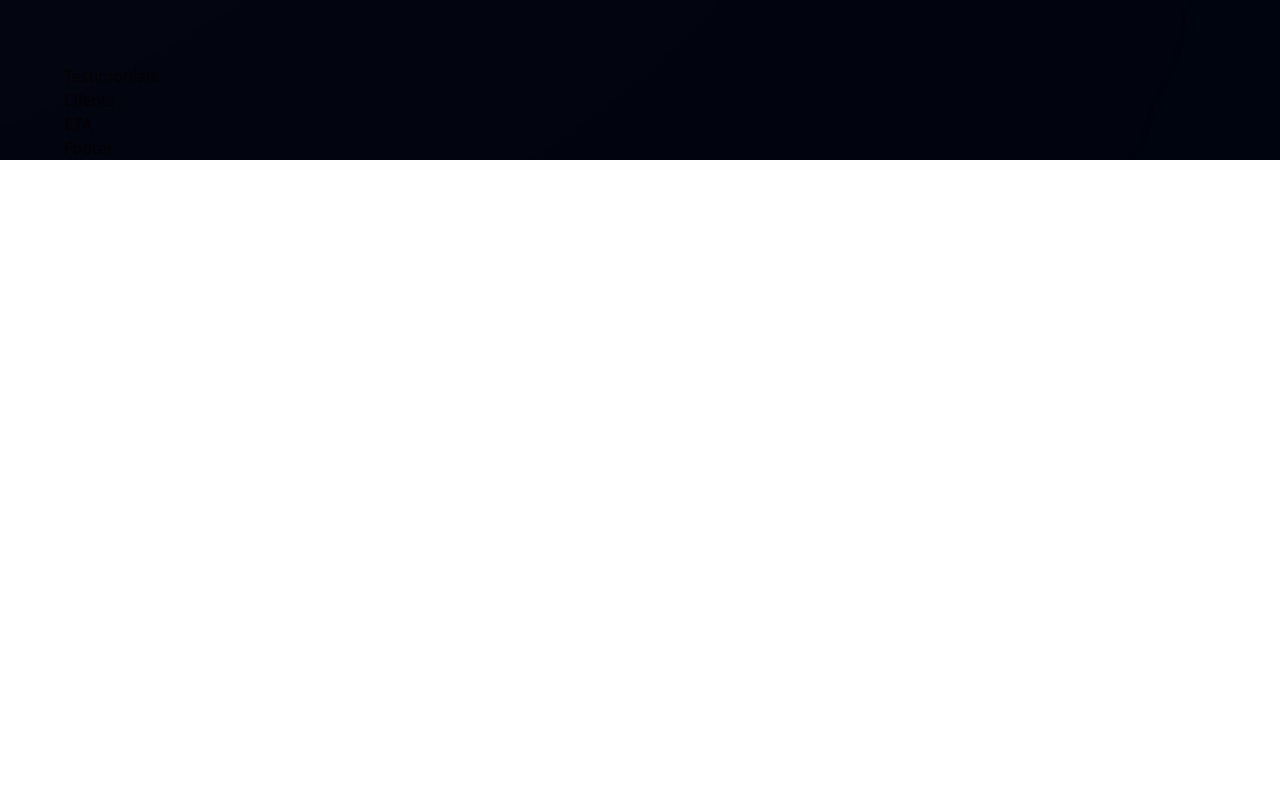
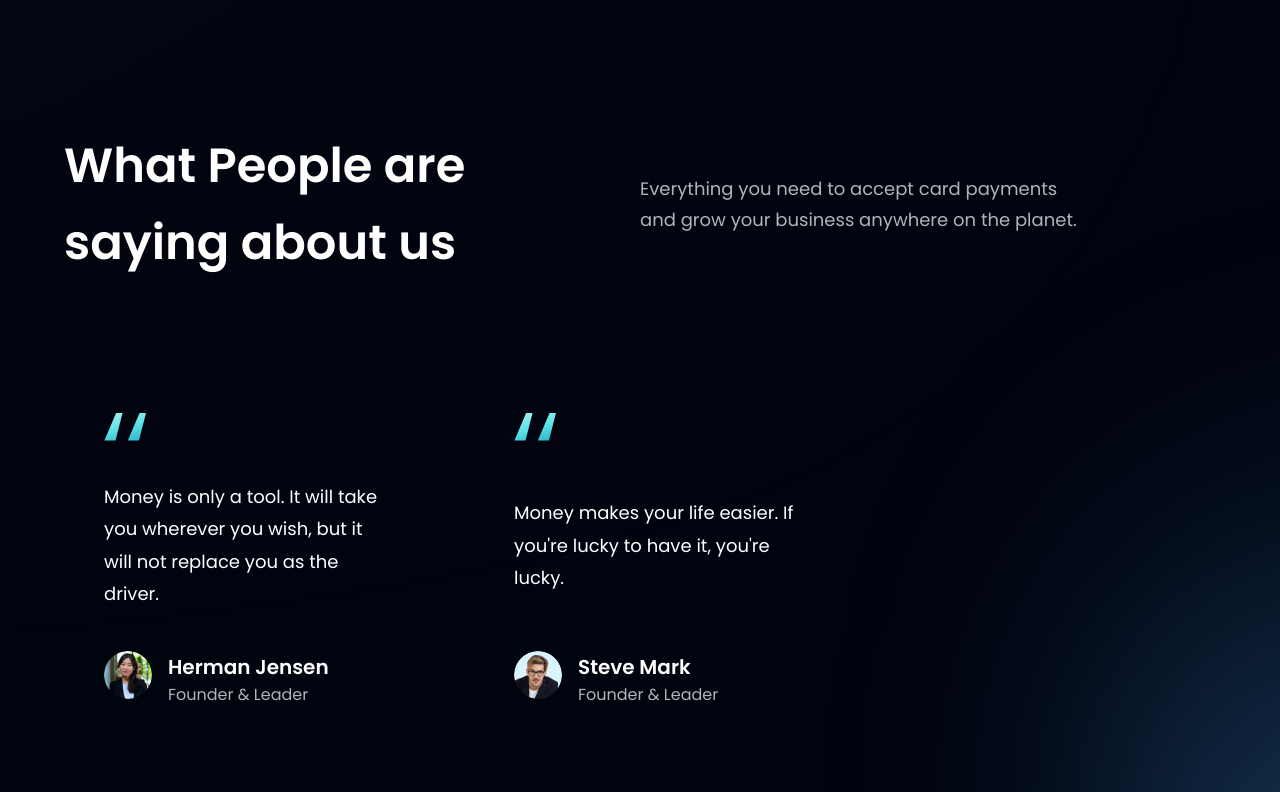
Before and after one commit to Lord-Mugen/Bank-app, a React (Vite) app: page / in a window 1280 px wide. Shown: the part 2728-3520 px from the top of the page. Before the commit the page ends 2888 px from the top, so only its background shows below. Built offline with nearby package versions, Linux system fonts and the light colour scheme.

Commit message:
testimonials section done

```diff
--- a/src/components/FeedBackCard/FeedBackCard.jsx
+++ b/src/components/FeedBackCard/FeedBackCard.jsx
@@ -1,5 +1,28 @@
-const FeedBackCard = () => {
-  return <div>FeedBackCard</div>;
-};
+import { quotes } from "../../assets";
 
-export default FeedBackCard;
+const FeedbackCard = ({ content, name, title, img }) => (
+  <div className="flex justify-between flex-col px-10 py-12 rounded-[20px]  max-w-[370px] md:mr-10 sm:mr-5 mr-0 my-5 feedback-card">
+    <img
+      src={quotes}
+      alt="double_quotes"
+      className="w-[42.6px] h-[27.6px] object-contain"
+    />
+    <p className="font-poppins font-normal text-[18px] leading-[32.4px] text-white my-10">
+      {content}
+    </p>
+
+    <div className="flex flex-row">
+      <img src={img} alt={name} className="w-[48px] h-[48px] rounded-full" />
+      <div className="flex flex-col ml-4">
+        <h4 className="font-poppins font-semibold text-[20px] leading-[32px] text-white">
+          {name}
+        </h4>
+        <p className="font-poppins font-normal text-[16px] leading-[24px] text-dimWhite">
+          {title}
+        </p>
+      </div>
+    </div>
+  </div>
+);
+
+export default FeedbackCard;
--- a/src/components/Testimonials/Testimonials.jsx
+++ b/src/components/Testimonials/Testimonials.jsx
@@ -1,5 +1,32 @@
-const Testimonials = () => {
-  return <div>Testimonials</div>;
-};
+import { feedback } from "../../constants";
+import styles from "../../style";
+import FeedbackCard from "../FeedBackCard/FeedbackCard";
+
+const Testimonials = () => (
+  <section
+    id="clients"
+    className={`${styles.paddingY} ${styles.flexCenter} flex-col relative `}
+  >
+    <div className="absolute z-[0] w-[60%] h-[60%] -right-[50%] rounded-full blue__gradient bottom-40" />
+
+    <div className="w-full flex justify-between items-center md:flex-row flex-col sm:mb-16 mb-6 relative z-[1]">
+      <h2 className={styles.heading2}>
+        What People are <br className="sm:block hidden" /> saying about us
+      </h2>
+      <div className="w-full md:mt-0 mt-6">
+        <p className={`${styles.paragraph} text-left max-w-[450px]`}>
+          Everything you need to accept card payments and grow your business
+          anywhere on the planet.
+        </p>
+      </div>
+    </div>
+
+    <div className="flex flex-wrap sm:justify-start justify-center w-full feedback-container relative z-[1]">
+      {feedback.map((card) => (
+        <FeedbackCard key={card.id} {...card} />
+      ))}
+    </div>
+  </section>
+);
 
 export default Testimonials;
```
